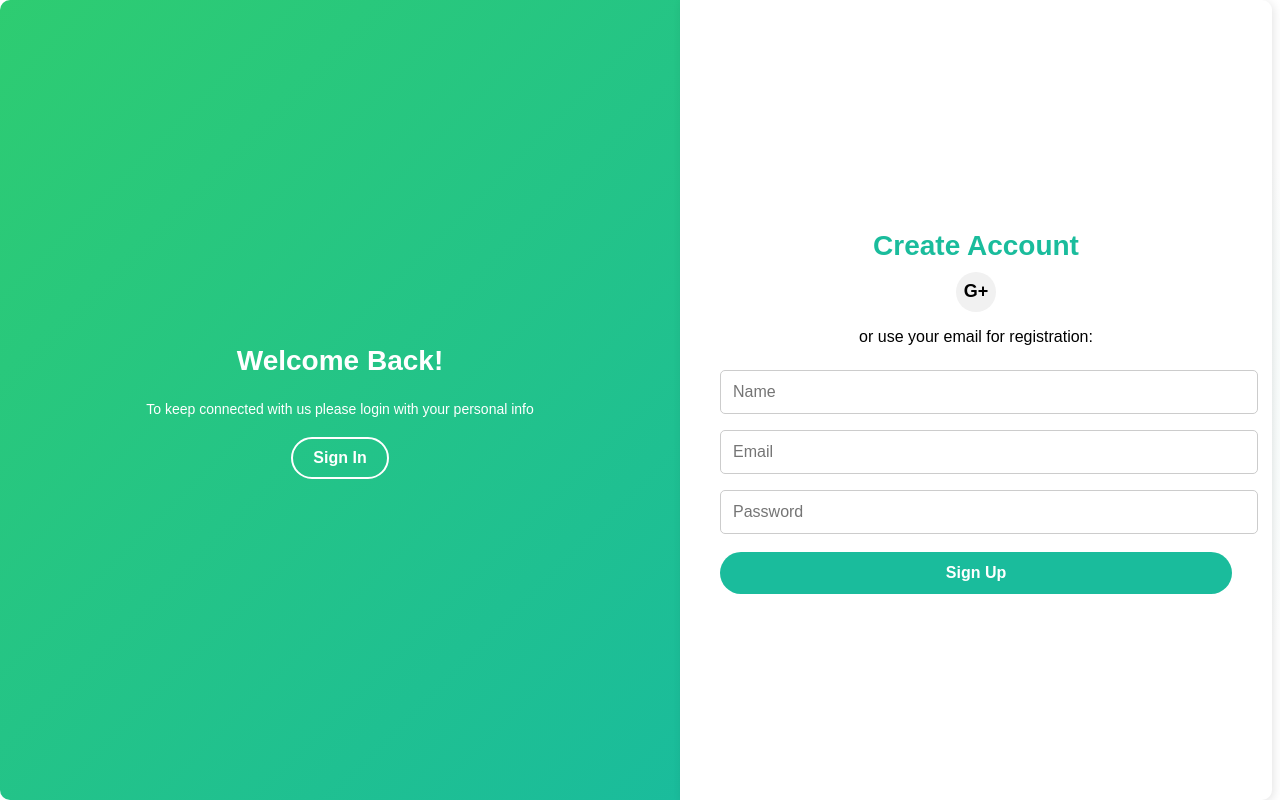
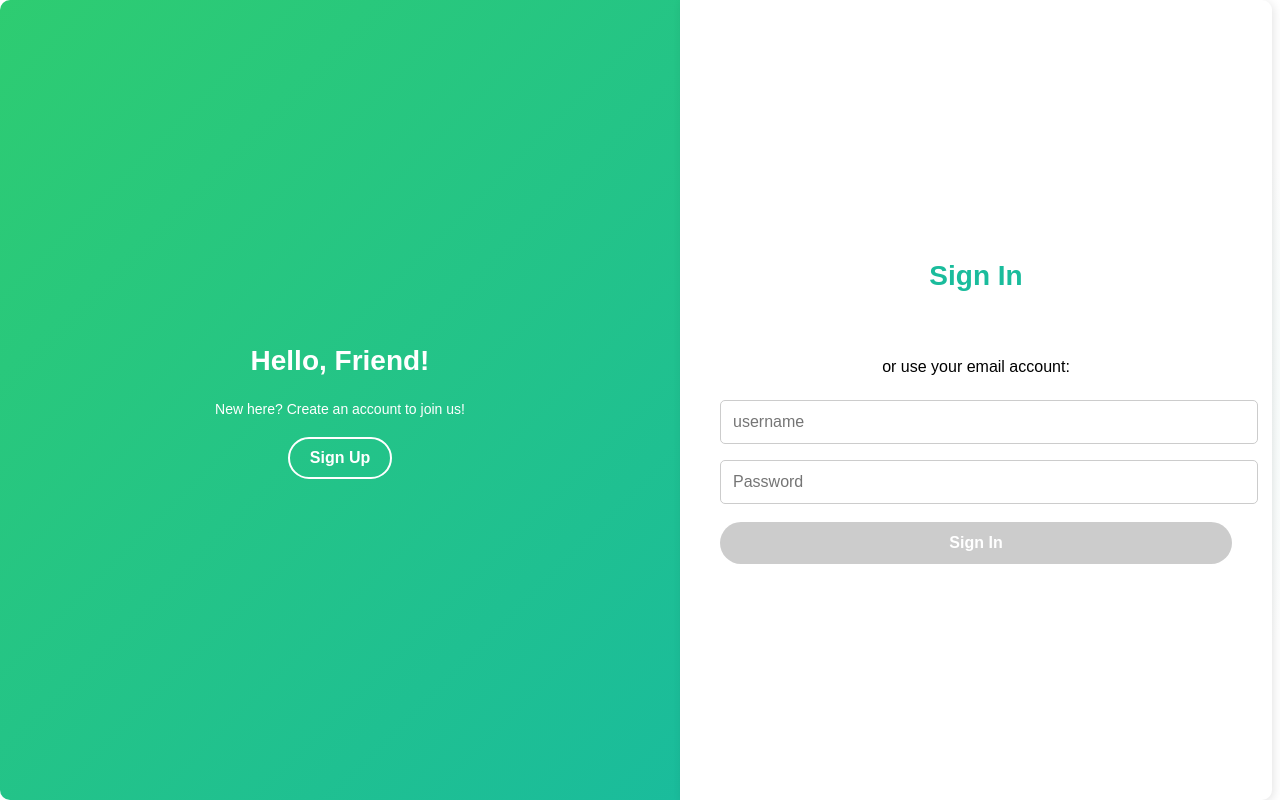
Before and after one commit to ortal124/web-final-UI, a React (Vite) app in the folder web-final-ui/: page /login in a window 1280 px wide. Built offline with nearby package versions, Linux system fonts and the light colour scheme.

Commit message:
add login screen

```diff
--- a/web-final-ui/src/components/LoginForm.tsx
+++ b/web-final-ui/src/components/LoginForm.tsx
@@ -1,95 +1,103 @@
-import { zodResolver } from '@hookform/resolvers/zod'
-import { FC, useState } from 'react'
-import { useForm } from 'react-hook-form'
-import z from 'zod'
-import { User } from '../services/intefaces/user';
+import { zodResolver } from '@hookform/resolvers/zod';
+import { FC, useState } from 'react';
+import { useForm } from 'react-hook-form';
+import z from 'zod';
 import userService from '../services/auth_service';
 import "../styles/auth.css";
+import { useNavigate } from 'react-router-dom';
+import { CredentialResponse, GoogleLogin } from '@react-oauth/google';
 
 const schema = z.object({
     username: z
         .string()
-        .nonempty("Username is required")
-        .min(3, "Username must be at least 3 characters")
-        .regex(/^[a-zA-Z0-9]+$/, "Username can only contain letters and numbers"),
+        .nonempty("Username is required"),
     password: z
         .string()
         .nonempty("Password is required")
-        .min(5, "Password must be at least 5 characters long"),
-    email: z
-        .string()
-        .nonempty("Email is required")
-        .email("Email must be in a valid format"),
 });
 
-type RegisterFormData = z.infer<typeof schema>
+type LoginFormData = z.infer<typeof schema>;
 
 const LoginForm: FC = () => {
-    const { register, handleSubmit, formState: { errors } }
-    = useForm<RegisterFormData>({ resolver: zodResolver(schema), mode: 'onChange' });
-    const [error, setError] = useState<string | null>(null); // State for error message
+    const navigate = useNavigate();
+    const { register, handleSubmit, formState: { errors, isValid } }
+    = useForm<LoginFormData>({ resolver: zodResolver(schema), mode: 'onChange' });
+    const [error, setError] = useState<string | null>(null);
 
+    const onSubmit = async (data: LoginFormData) => {
+        try {
+            const { request } = await userService.login({ username: data.username, password: data.password });
+            const res = await request;
 
-    const onSubmit = (data: RegisterFormData) => {
+            localStorage.setItem("accessToken", res.data.accessToken);
+            localStorage.setItem("refreshToken", res.data.refreshToken);
+
+            setError(null);
+            navigate('/feed');
+        } catch (err: any) {
+            const errorMessage = handleError(err);
+            setError(errorMessage);
+        }
+    };
+
+    const onGoogleSuccess = async (response: CredentialResponse) => {
         try {
-            const user: User = {
-                username: data.username,
-                email: data.email,
-                password: data.password,
+            if (!response.credential) {
+                setError("Google Sign In Failed");
+                return;
             }
-            const { request } = userService.register(user)
-            request.then((data) => {
-                const { request } = userService.login(user)
-                request.then((response) => {
-                    //localStorage.setItem("authToken", response.data.accessToken);
+            const { request } = userService.googleSignIn(response.credential);
+            const res = await request;
 
-                });
+            localStorage.setItem("accessToken", res.data.accessToken);
+            localStorage.setItem("refreshToken", res.data.refreshToken);
 
-                //navigate("/");
-            })
-            setError(null);
+            navigate('/feed');
         } catch (err: any) {
-            console.log(err)
-            if (err.response) {
-                setError(err.response?.data?.message || "Something went wrong!");
-            } else if (err.request) {
-                setError("Network error. Please try again later.");
-            } else {
-                setError("An unexpected error occurred. Please try again.");
-            }
-       }
-    }
+            const errorMessage = handleError(err);
+            setError(errorMessage);
+        }
+    };
+
+    const onGoogleFailure = () => {
+        setError("Google Sign In Failed");
+    };
+
+    const handleError = (err: any) => {
+        return err.response?.data?.message ||
+            (err.response?.status === 400 ? "Invalid username or password." :
+            err.response?.status === 500 ? "Server error. Please try again later." :
+            err.request ? "Network error. Please check your connection." :
+            "An unexpected error occurred. Please try again.");
+    };
 
     return (
         <div className="container">
             <div className="welcome-container">
-                <h2>Welcome Back!</h2>
-                <p>To keep connected with us please login with your personal info</p>
-                <button className="btn-outline">Sign In</button>
+                <h2>Hello, Friend!</h2>
+                <p>New here? Create an account to join us!</p>
+                <button className="btn-outline" onClick={() => navigate('/register')}>Sign Up</button>
             </div>
             <div className="form-container">
                 <form onSubmit={handleSubmit(onSubmit)}>
-                    <h2>Create Account</h2>
+                    <h2>Sign In</h2>
                     <div className="social-icons">
-                        <button className="social-btn">G+</button>
+                        <GoogleLogin onSuccess={onGoogleSuccess} onError={onGoogleFailure} />
                     </div>
-                    <p>or use your email for registration:</p>
-                    <input {...register("username")} type="text" className="input" placeholder="Name" />
+                    <p>or use your email account:</p>
+                    <input {...register("username")} type="text" className="input" placeholder="username" />
                     {errors.username && <p className="error">{errors.username.message}</p>}
-
-                    <input {...register("email")} type="text" className="input" placeholder="Email" />
-                    {errors.email && <p className="error">{errors.email.message}</p>}
 
                     <input {...register("password")} type="password" className="input" placeholder="Password" />
                     {errors.password && <p className="error">{errors.password.message}</p>}
 
                     {error && <p className="error">{error}</p>}
 
-                    <button type="submit" className="btn">Sign Up</button>
+                    <button type="submit" className="btn" disabled={!isValid}>Sign In</button>
                 </form>
             </div>
         </div>
-    )
-}
+    );
+};
 
-export default LoginForm
+export default LoginForm;
```
